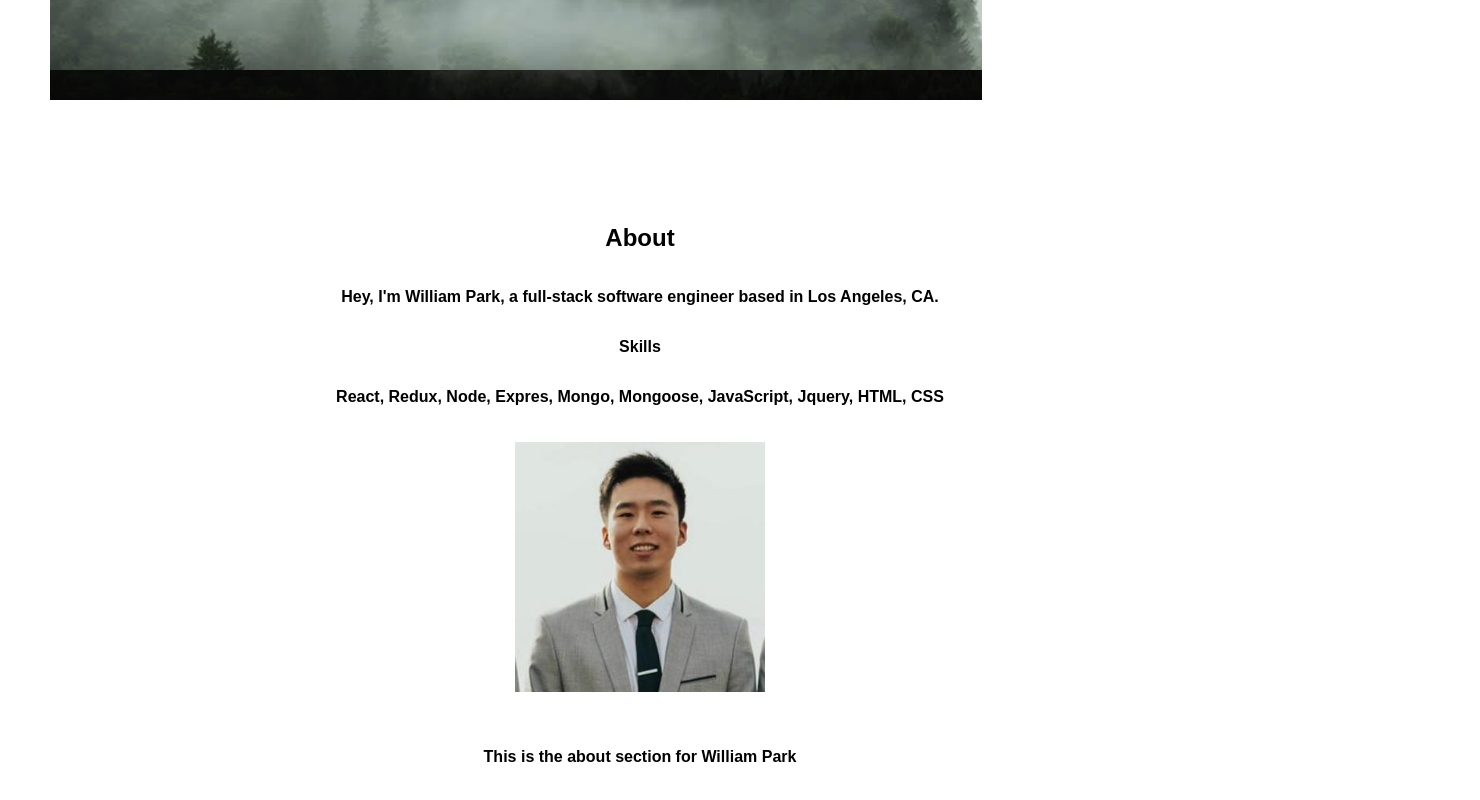
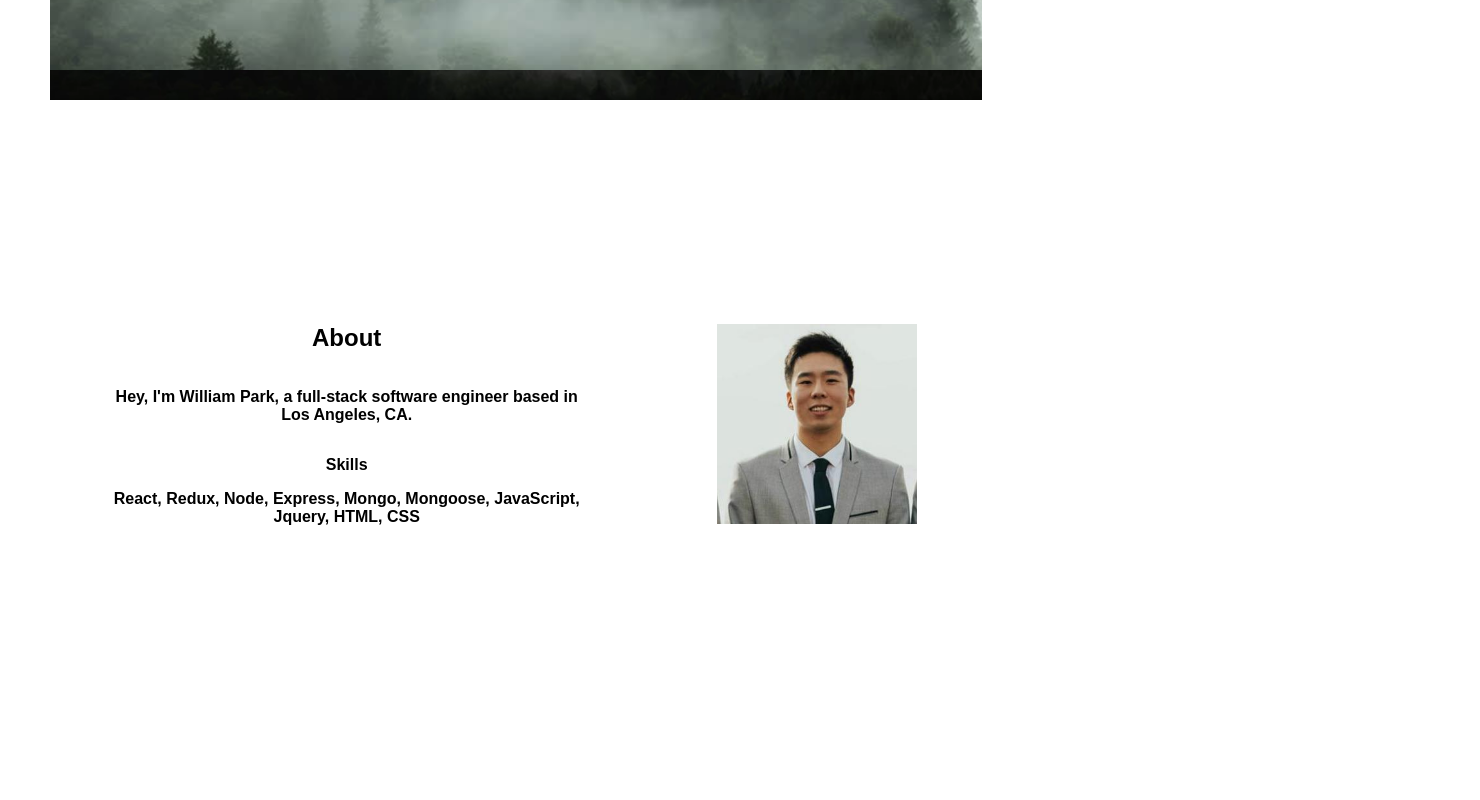
Before and after one commit to wjypark94/william-park-portfolio, a React (Create React App) app: page / in a window 1280 px wide. Shown: the part 2286-3086 px from the top of the page, 1480 px wide, since content can reach past the window. After the commit the page ends 2930 px from the top, so only its background shows below. Built offline with nearby package versions, Linux system fonts and the light colour scheme.

Commit message:
updated about component with more styling

```diff
--- a/src/componentStyles/About.css
+++ b/src/componentStyles/About.css
@@ -2,7 +2,7 @@
     display: flex;
     flex-direction: column;
     justify-content: flex-start;
-    width: 100%;
+    width: 66.66%;
     padding: 20px 0;
 }
 
@@ -16,6 +16,10 @@
 
 .about{
     width: 100%;
+    display: flex;
+    flex-direction: row;
+    justify-content: flex-start;
+    padding: 100px;
 }
 
 
@@ -28,10 +32,19 @@
 }
 
 .profile-img{
-    height: 250px;
+    height: 200px;
 }
 
 p {
     font-weight: 900;
+    width: 80%;
+}
 
+.ListHeader {
+    margin-bottom: 0;
+    display: inline-block;
+  }
+
+h2{
+    width: 80%;
 }
--- a/src/components/About.js
+++ b/src/components/About.js
@@ -7,19 +7,17 @@ class About extends Component {
         return(
             <div id="about" className="about">
                 <div className="about-content">
-                <h2>About</h2>
-                <p>Hey, I'm William Park, a full-stack software engineer based in Los Angeles, CA.</p>
 
-                <p> Skills </p>
-                <p>React, Redux, Node, Expres, Mongo, Mongoose, JavaScript, Jquery, HTML, CSS</p>
+                    <h2>About</h2>
+                    <p>Hey, I'm William Park, a full-stack software engineer based in Los Angeles, CA.</p>
+
+                    <p className="ListHeader"> Skills </p>
+                    <p>React, Redux, Node, Express, Mongo, Mongoose, JavaScript, Jquery, HTML, CSS</p>
 
 
                 </div>
                 <div className="about-img-content">
                     <img className="profile-img" src={Profile} alt="profile"></img>
-                </div>
-                <div className="about-bio-content">
-                    <p>This is the about section for William Park</p>
                 </div>
             </div>
         )
```
